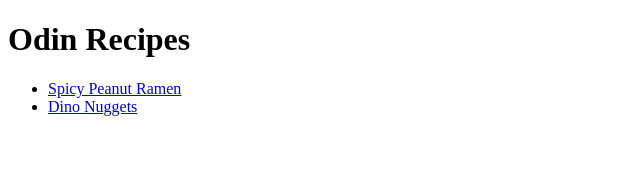
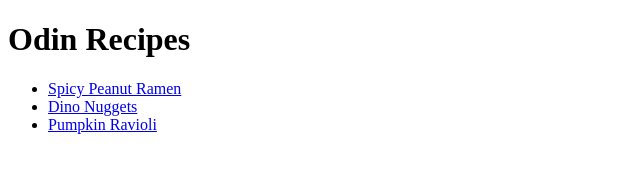
Before and after one commit to brebecek/odin-recipes, a plain HTML site: page index.html in a window 1280 px wide. Shown: the whole page, without its empty margins (0-640 px from the left). Drawn offline with Linux system fonts and the light colour scheme.

```diff
--- a/index.html
+++ b/index.html
@@ -10,5 +10,6 @@
         <ul>
             <li><a href="recipes/spicy-peanut-ramen.html">Spicy Peanut Ramen</a></li>
             <li><a href="recipes/dino-nuggets.html">Dino Nuggets</a></li>
+            <li><a href="recipes/pumpkin-ravoili.html">Pumpkin Ravioli</a></li>
 </body>
 </html>
```
